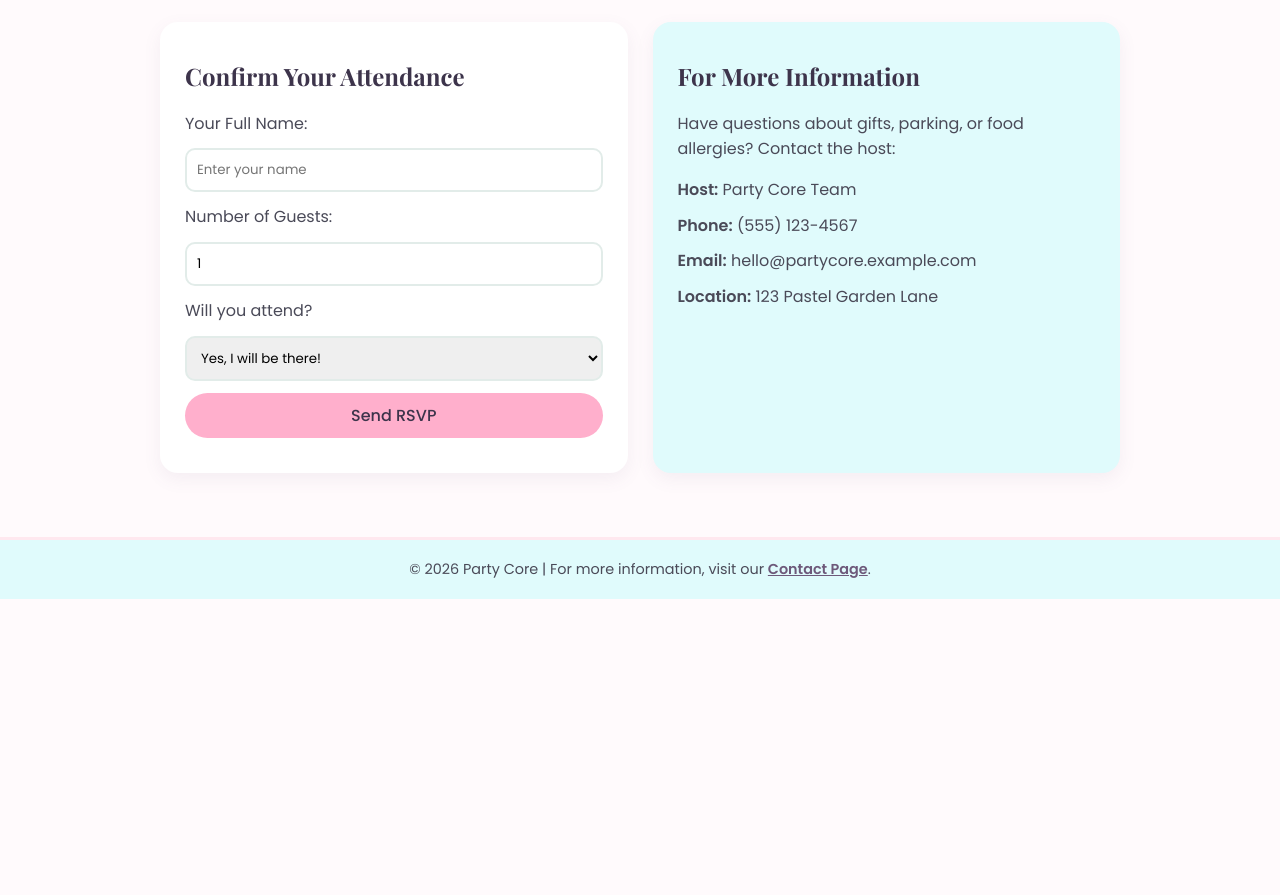
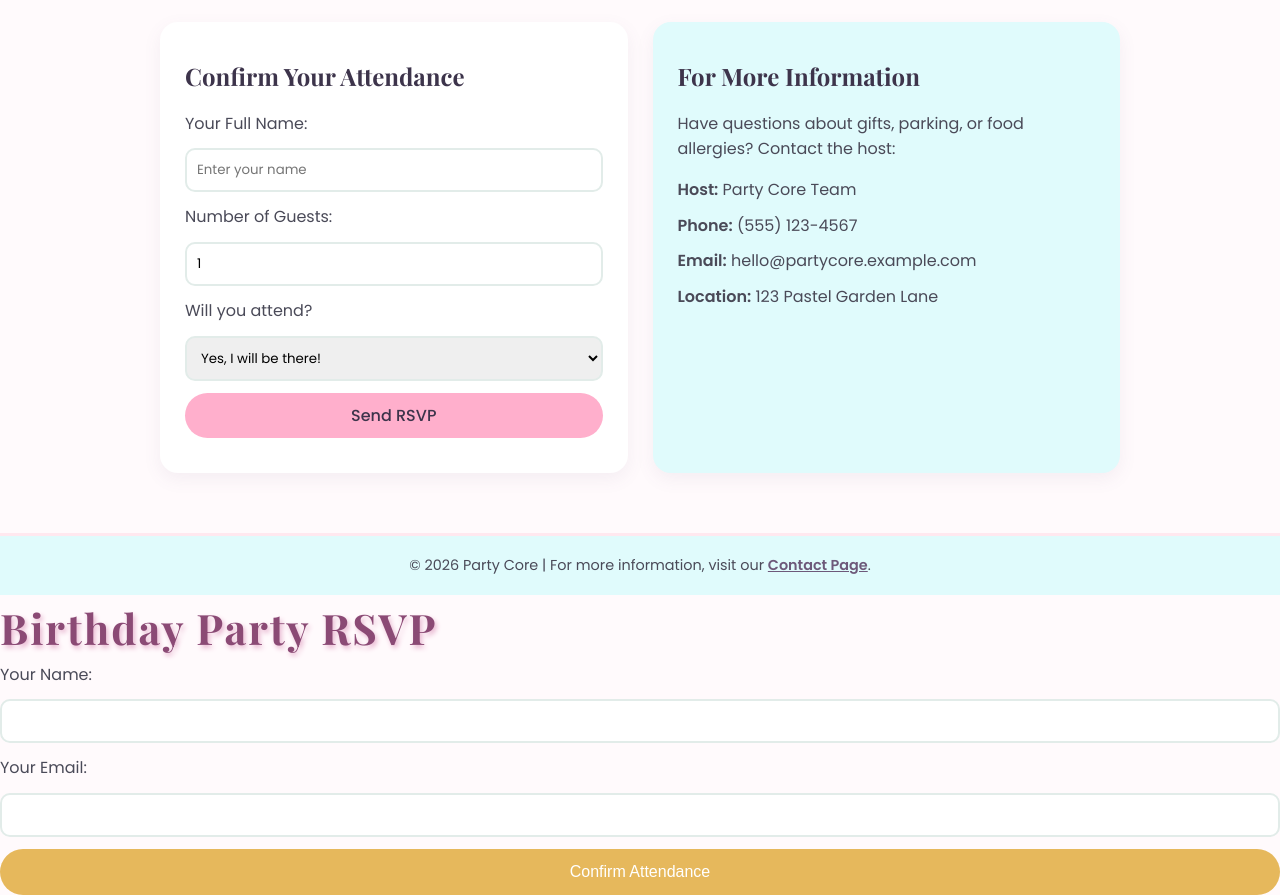
Before and after one commit to i263293-code/birthdayparty, a plain HTML site: page rsvp.html in a window 1280 px wide. Shown: the part 201-1096 px from the top of the page. Before the commit the page ends 800 px from the top, so only its background shows below. Drawn offline with nearby package versions, Linux system fonts and the light colour scheme.

Commit message:
Add RSVP form with attendance confirmation

```diff
--- a/rsvp.html
+++ b/rsvp.html
@@ -71,3 +71,21 @@
   <script src="script.js"></script>
 </body>
 </html>
+<h1>Birthday Party RSVP</h1>
+
+<form onsubmit="showMessage(event)">
+    <label>Your Name:</label>
+    <input type="text" required>
+
+    <label>Your Email:</label>
+    <input type="email" required>
+
+    <button type="submit">Confirm Attendance</button>
+</form>
+
+<script>
+function showMessage(event) {
+    event.preventDefault();
+    alert("Thank you for confirming!");
+}
+</script>
```
